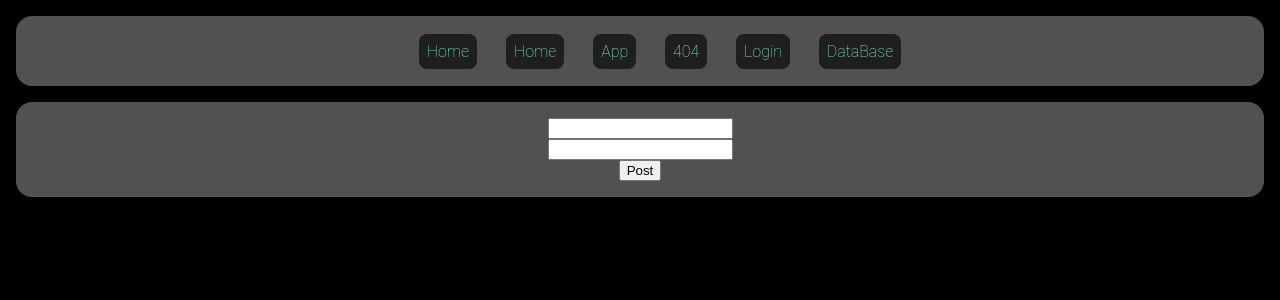
After one commit to shauru1118/Server, a Flask app: page /login in a window 1280 px wide. The commit adds this page. Shown: the top 300 px of the page. Run offline with Flask 3, Linux system fonts and the light colour scheme.

Commit message:
db and login

```diff
--- a/app.py
+++ b/app.py
@@ -1,10 +1,22 @@
-from flask import Flask, send_from_directory, abort, render_template, url_for, redirect
+from flask import Flask, send_from_directory, abort, render_template, url_for, redirect, request
+from flask_sqlalchemy import SQLAlchemy
 import os
-from time import sleep
 from random import randint
 
 
 App = Flask(__name__)
+App.config["SQLALCHEMY_DATABASE_URI"] = "sqlite:///users.db"
+db = SQLAlchemy(App)
+
+class User(db.Model):
+    id = db.Column(db.Integer, primary_key=True)
+    name = db.Column(db.String(50), nullable=False)
+    login = db.Column(db.String(50), nullable=False)
+    password = db.Column(db.String(50), nullable=False)
+
+    def __repr__(self):
+        return f'<User {self.id}>'
+
 
 VIEWS_DIR = os.path.join(os.path.dirname(__file__), "templates")
 
@@ -18,6 +30,27 @@ def index():
 def app():
     return render_template("app.html")
 
+@App.route("/login", methods=["GET", "POST"])
+def login():
+    if request.method == "POST":
+        user_login = request.form.get("login")
+        user_password = request.form.get("password")
+
+        user = User.query.filter_by(login=user_login, password=user_password).first()
+
+        if user:
+            return f"Welcome, {user.name}!"
+        else:
+            try:
+                db.session.add(User(name="Gost", login=user_login, password=user_password))
+                db.session.commit()
+                return redirect("/")
+            except Exception as e:
+                return f"Err:\n\n{e}"
+            return "Invalid credentials. Please try again."
+    else:
+        return render_template("login.html")
+
 @App.route("/not_found")
 def not_found():
     return render_template("not_found.html"), 404
@@ -25,10 +58,6 @@ def not_found():
 @App.route("/user/<username>/<id>")
 def user(username, id):
     return f"<h1>Hello |{username}| with id |{id}| !</h1>"
-
-@App.route("/random_number")
-def random_number():
-    return str(randint(1, 100))
 
 @App.route("/<path:filename>")
 def serve_page(filename):
@@ -38,6 +67,37 @@ def serve_page(filename):
     else:
         return render_template("not_found.html"), 404
 
+
+
+
+@App.route("/api/random_number")
+def random_number():
+    return str(randint(1, 100))
+
+@App.route("/api/login", methods=["POST"])
+def api_login():
+    user_login = request.form.get("login")
+    user_password = request.form.get("password")
+
+    user = User.query.filter_by(login=user_login, password=user_password).first()
+
+    if user:
+        return f"Welcome, {user.name}!"
+    else:
+        try:
+            db.session.add(User(name="Gost", login=user_login, password=user_password))
+            db.session.commit()
+            return redirect("/")
+        except Exception as e:
+            return f"Err:\n\n{e}"
+        return "Invalid credentials. Please try again."
+
+@App.route("/download/db")
+def download_db():
+    return render_template("db.html")
+
+
+
 if __name__ == "__main__":
     print(VIEWS_DIR)
     port = int(os.environ.get("PORT", 8080))
--- a/templates/base.html
+++ b/templates/base.html
@@ -13,8 +13,11 @@
         <nav>
             <ul>
                 <li><a href="{{ url_for('index') }}">Home</a></li>
+                <li><a href="/home">Home</a></li>
                 <li><a href="{{ url_for('app') }}">App</a></li>
                 <li><a href="{{ url_for('not_found') }}">404</a></li>
+                <li><a href="/login">Login</a></li>
+                <li><a href="/download/db">DataBase</a></li>
         </nav>
     </header>
     <main>
--- /dev/null
+++ b/templates/login.html
@@ -0,0 +1,11 @@
+{% extends 'base.html' %}
+
+{% block title %}Login{% endblock %}
+
+{% block content %}
+<form method="post">
+    <input type="text" name="login" id="login"><br>
+    <input type="text" name="password" id="password"><br>
+    <input type="submit" value="Post"><br>
+</form>
+{% endblock %}
--- a/templates/not_found.html
+++ b/templates/not_found.html
@@ -1,8 +1,6 @@
 {% extends 'base.html' %}
 
-
 {% block title %}404{% endblock %}
-
 
 {% block content %}
 <h1>404</h1>
```
Also changed, not shown: templates/db.html (added, +7 -0 lines), instance/users.db (added).
